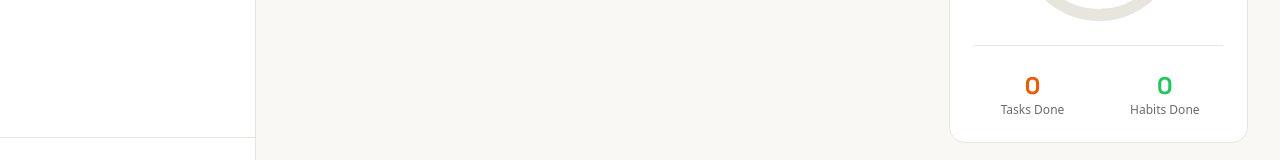
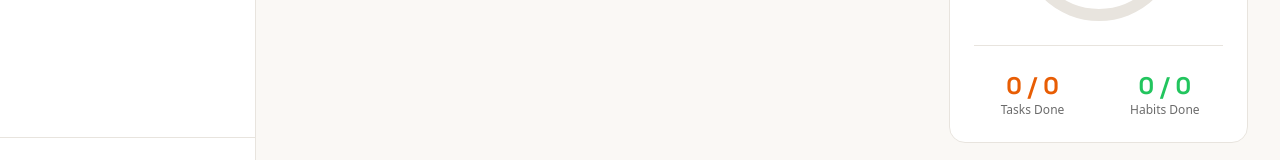
Before and after one commit to hienhhcc/tasks-habits-momentum, a Next.js app: page / in a window 1280 px wide. Shown: the part 564-724 px from the top of the page. Built offline with nearby package versions, Linux system fonts and the light colour scheme; no server answers; the database is empty.

Commit message:
Adjust some minor UI

```diff
--- a/app/components/Dashboard.tsx
+++ b/app/components/Dashboard.tsx
@@ -52,7 +52,7 @@ export default async function Dashboard() {
                   className="text-2xl font-bold text-accent"
                   style={{ fontFamily: "var(--font-space-grotesk)" }}
                 >
-                  {completedTasks}
+                  {completedTasks} / {tasks.length}
                 </p>
                 <p className="text-xs text-foreground-muted">Tasks Done</p>
               </div>
@@ -61,7 +61,7 @@ export default async function Dashboard() {
                   className="text-2xl font-bold text-success"
                   style={{ fontFamily: "var(--font-space-grotesk)" }}
                 >
-                  {completedHabits}
+                  {completedHabits} / {habits.length}
                 </p>
                 <p className="text-xs text-foreground-muted">Habits Done</p>
               </div>
```
